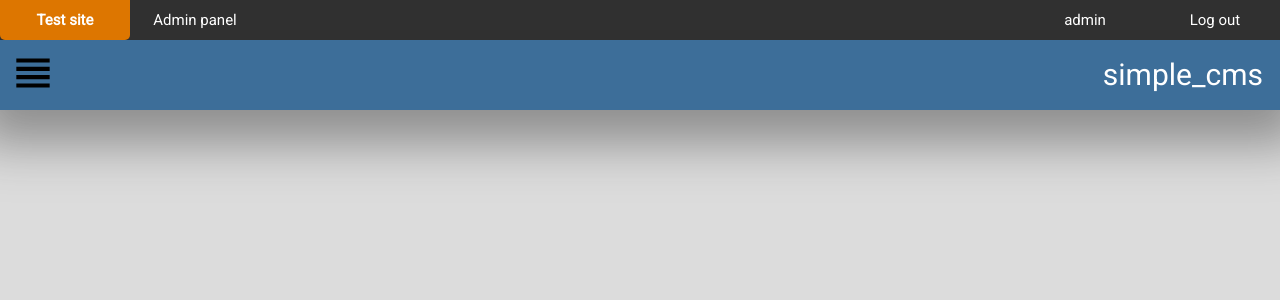
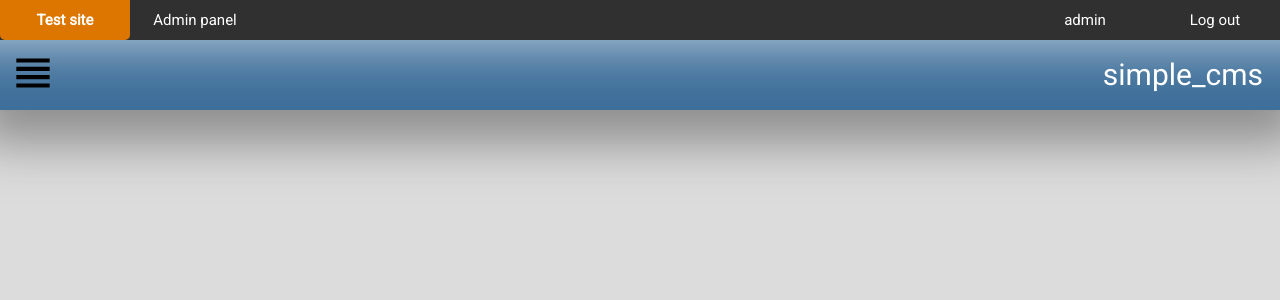
Before and after one commit to CasinoRoyaleKrupier/simple-cms, a PHP site: page / in a window 1280 px wide. Shown: the top 300 px of the page. Run offline with PHP 8.4, Linux system fonts and the light colour scheme; a user stored in the database is signed in; data comes from the database, SQL or seed files in the repository; data that the repository does not hold is empty.

Commit message:
added new box shadows

```diff
--- a/index.php
+++ b/index.php
@@ -15,7 +15,7 @@
 
     <link href="https://fonts.googleapis.com/css?family=Roboto&display=swap" rel="stylesheet">
     <link rel="stylesheet" href="styles/main.css">
-    <!-- <link rel="stylesheet" href="styles/scrollbar.css"> -->
+    <link rel="stylesheet" href="styles/scrollbar.css">
     <link rel="stylesheet" href="styles/max_width_1300.css">
     <link rel="stylesheet" href="styles/max_width_1000.css">
     <link rel="stylesheet" href="administrator/admin_styles/top_bar.css">
--- a/styles/nav_bar.css
+++ b/styles/nav_bar.css
@@ -4,9 +4,12 @@
     height: 70px;
     background-color: #3d6e99;
     box-sizing: border-box;
-    -webkit-box-shadow: 0px 10px 50px 23px rgba(64,64,64,0.5);
+    /* -webkit-box-shadow: 0px 10px 50px 23px rgba(64,64,64,0.5);
     -moz-box-shadow: 0px 10px 50px 23px rgba(64,64,64,0.5);
-    box-shadow: 0px 10px 50px 23px rgba(64,64,64,0.5);
+    box-shadow: 0px 10px 50px 23px rgba(64,64,64,0.5); */
+    box-shadow: 0px 100px 61px -100px rgba(255,255,255,0.75) inset, 0px 10px 50px 23px rgba(64,64,64,0.5);
+    -webkit-box-shadow: 0px 100px 61px -100px rgba(255,255,255,0.75) inset, 0px 10px 50px 23px rgba(64,64,64,0.5);
+    -moz-box-shadow: 0px 100px 61px -100px rgba(255,255,255,0.75) inset, 0px 10px 50px 23px rgba(64,64,64,0.5);
     position: fixed;
 }
 
@@ -19,9 +22,12 @@
     color: #ffffff;
     position: fixed;
     display: none;
-    -webkit-box-shadow: 15px 0px 50px 23px rgba(64,64,64,0.5);
+    box-shadow: 0px 100px 61px -100px rgba(255,255,255,0.75) inset, 0px 10px 50px 23px rgba(64,64,64,0.5);
+    -webkit-box-shadow: 0px 100px 61px -100px rgba(255,255,255,0.75) inset, 0px 10px 50px 23px rgba(64,64,64,0.5);
+    -moz-box-shadow: 0px 100px 61px -100px rgba(255,255,255,0.75) inset, 0px 10px 50px 23px rgba(64,64,64,0.5);
+    /* -webkit-box-shadow: 15px 0px 50px 23px rgba(64,64,64,0.5);
     -moz-box-shadow: 15px 0px 50px 23px rgba(64,64,64,0.5);
-    box-shadow: 15px 0px 50px 23px rgba(64,64,64,0.5);
+    box-shadow: 15px 0px 50px 23px rgba(64,64,64,0.5); */
 }
 
 .nav_bar_button
```
